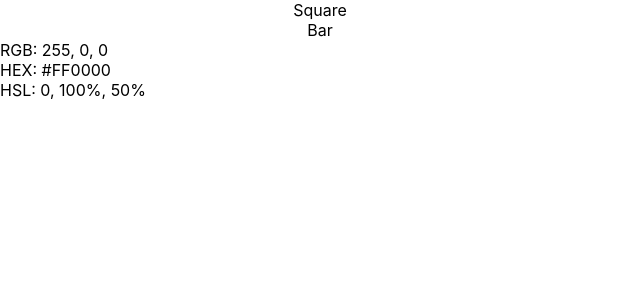
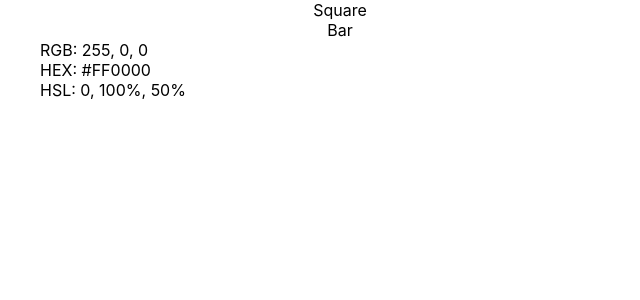
Before and after one commit to wisehodl/luminance, a React (Vite) app: page / in a window 1280 px wide. Shown: the top 300 px of the page, without its empty margins (0-640 px from the left). Built offline with nearby package versions, Linux system fonts and the light colour scheme.

Commit message:
Fixed height rendering issues on mobile when browser bar is present.

```diff
--- a/src/App.module.css
+++ b/src/App.module.css
@@ -1,13 +1,20 @@
 .appWrapper {
-  height: 100vh;
+  height: 100%;
   width: 100%;
   overflow: hidden;
+}
+
+.mobileContent,
+.mainContent,
+.tabWrapper,
+.tabWrapper .tab {
+  height: 100%;
 }
 
 /* Large */
 @media (min-width: 992px),
   (min-width: 568px) and (max-width: 991px) and (orientation: portrait) {
-  .appContainer {
+  .appWrapper {
     max-width: 1200px;
     margin: 0 auto;
   }
@@ -43,7 +50,7 @@
 
 /* Landscape Phone */
 @media (min-width: 568px) and (max-width: 991px) and (orientation: landscape) {
-  .appContainer {
+  .appWrapper {
   }
 
   .mainContent,
@@ -70,13 +77,12 @@
   }
 
   .tabWrapper {
-    max-height: 100vh;
+    max-height: 100%;
     overflow-y: scroll;
     scroll-snap-type: y mandatory;
   }
 
   .tabWrapper .tab {
-    height: 100vh;
     scroll-snap-align: start;
   }
 
@@ -95,7 +101,7 @@
 
 /* Portrait Phone */
 @media (max-width: 567px) {
-  .appContainer {
+  .appWrapper {
   }
 
   .mainContent,
--- a/src/index.css
+++ b/src/index.css
@@ -9,3 +9,9 @@ body {
   -moz-osx-font-smoothing: grayscale;
   margin: 0;
 }
+
+html,
+body,
+#root {
+  height: 100%;
+}
```
